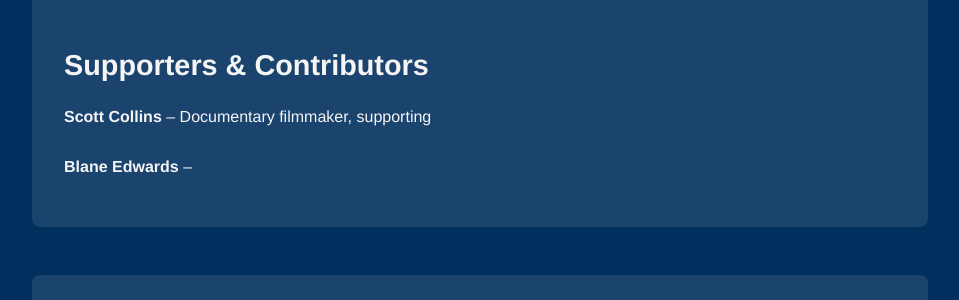
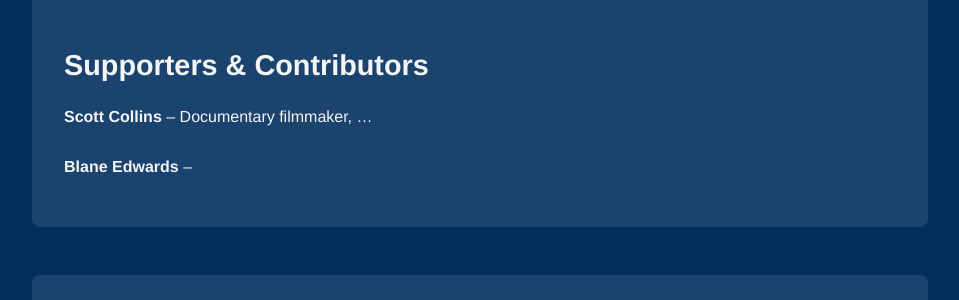
Before and after one commit to cardano-in-oceania/cardano-in-oceania.github.io, a Jekyll site: the page built from pages/who.md, in a window 1280 px wide and 900 px high, scrolled down 1610 px. Shown: the part 152-452 px from the top of the window, without its empty margins (160-1119 px from the left). Built offline with Jekyll 4.4.1, drawn with Linux system fonts in a browser that asks for light colours.

Commit message:
minor change

```diff
--- a/_includes/social-links.html
+++ b/_includes/social-links.html
@@ -1,6 +1,6 @@
 <p style="margin-bottom: 3em;">
   {% if include.x %}
-    <a href="https://twitter.com/{{ include.x }}" target="_blank" rel="noopener noreferrer" style="text-decoration: none; color: inherit;">
+    <a href="https://x.com/{{ include.x }}" target="_blank" rel="noopener noreferrer" style="text-decoration: none; color: inherit;">
       <img src="https://cdn.jsdelivr.net/npm/simple-icons@v11/icons/x.svg" alt="X" width="20" style="vertical-align:middle; margin-right:6px;">
       @{{ include.x }}
     </a>
--- a/pages/who.md
+++ b/pages/who.md
@@ -53,7 +53,7 @@
 <div class="section" markdown="1">
 
 ## Supporters & Contributors
-**Scott Collins** – Documentary filmmaker, supporting
+**Scott Collins** – Documentary filmmaker, ...
 
 **Blane Edwards** –
 
```
